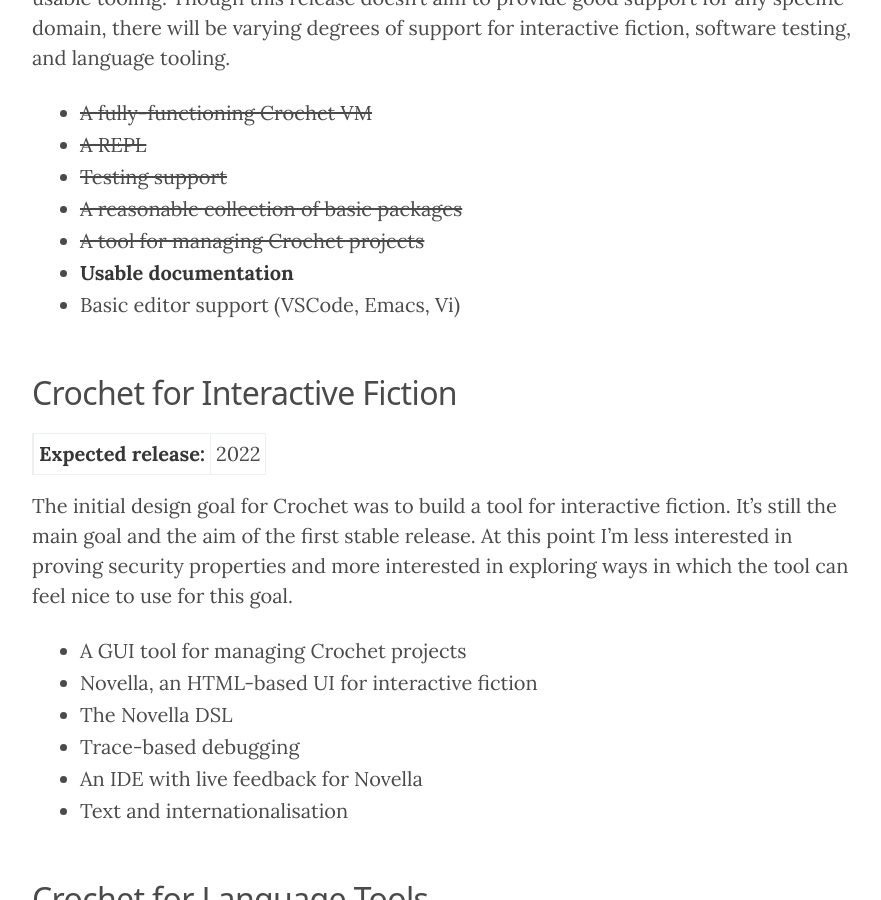
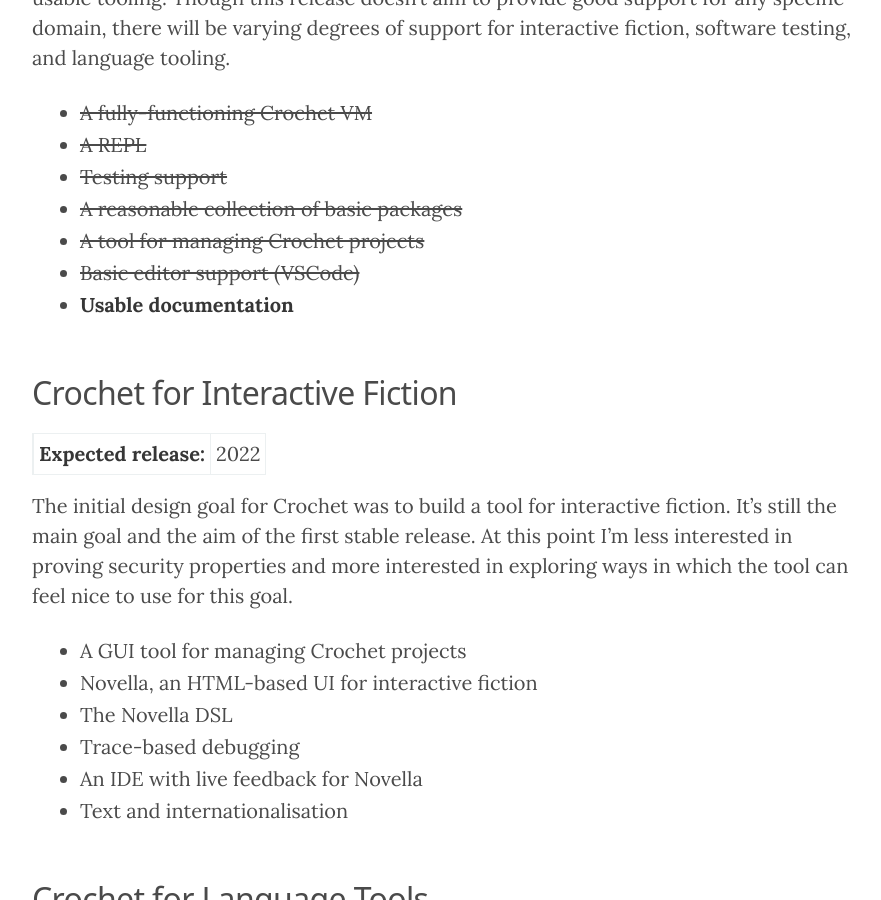
Before and after one commit to qteatime/crochet-website, a Jekyll site: the page built from roadmap.md, in a window 1280 px wide and 900 px high, scrolled down 726 px. Shown: the whole window, without its empty margins (16-897 px from the left). Built offline with Jekyll 4.4.1, drawn with Linux system fonts in a browser that asks for light colours; some web fonts are replaced.

Commit message:
Aim to support only VSCode in this release

```diff
--- a/_data/roadmap.yml
+++ b/_data/roadmap.yml
@@ -1,5 +1,5 @@
 milestone: 1
-step: 6
+step: 7
 
 milestones:
   - title: An Experimental Crochet
@@ -18,8 +18,8 @@
       - Testing support
       - A reasonable collection of basic packages
       - A tool for managing Crochet projects
+      - Basic editor support (VSCode)
       - Usable documentation
-      - Basic editor support (VSCode, Emacs, Vi)
 
   - title: Crochet for Interactive Fiction
     release: 2022
```
